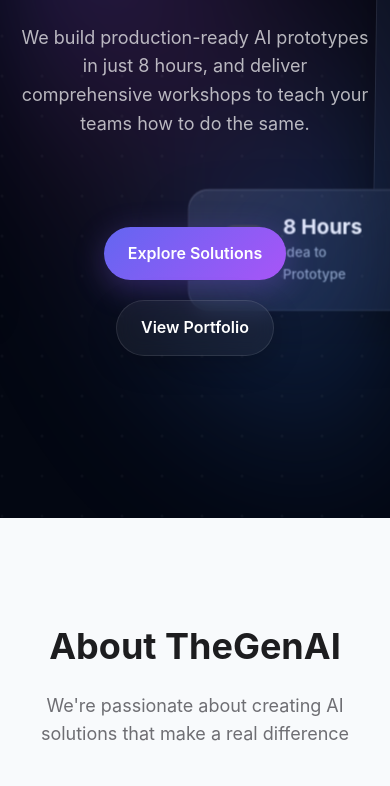
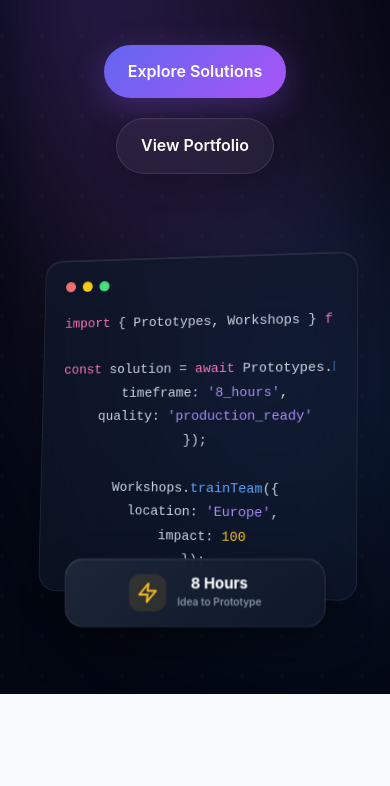
Before and after one commit to DKalachniuk/thegenai, a plain HTML site: page public/index.html in a window 390 px wide. Shown: the part 326-1112 px from the top of the page. Drawn offline with Linux system fonts and the light colour scheme; a web font is replaced by a local one.

Commit message:
refactoring home

```diff
--- a/public/index.html
+++ b/public/index.html
@@ -139,14 +139,15 @@
     <!-- Hero Section -->
     <section id="home" class="hero">
         <div class="hero-content">
+            <div class="hero-text">
                 <h1 class="hero-title" data-translate="hero.title">AI Solutions That Transform Business</h1>
-            <p class="hero-subtitle" data-translate="hero.subtitle">We create intelligent technology that empowers
-                businesses and individuals to achieve extraordinary results.</p>
+                <p class="hero-subtitle" data-translate="hero.subtitle">We build production-ready AI prototypes in just 8 hours, and deliver comprehensive workshops to teach your teams how to do the same.</p>
                 <div class="hero-buttons">
                     <a href="#services" class="btn btn-primary" data-translate="hero.btn.explore">Explore Solutions</a>
                     <a href="#portfolio" class="btn btn-secondary" data-translate="hero.btn.portfolio">View Portfolio</a>
                 </div>
             </div>
+
             <div class="hero-visual">
                 <div class="hero-bento">
                     <div class="bento-card main-code">
@@ -174,6 +175,7 @@ Workshops.<span class="token-function">trainTeam</span>({
                         <div class="stat-text">
                             <span class="stat-value">8 Hours</span>
                             <span class="stat-label">Idea to Prototype</span>
+                        </div>
                     </div>
                 </div>
             </div>
@@ -513,7 +515,7 @@ Workshops.<span class="token-function">trainTeam</span>({
     <script type="module">
         // Import the functions you need from the SDKs you need
         import { initializeApp } from "https://www.gstatic.com/firebasejs/12.3.0/firebase-app.js";
-        import { getAnalytics } from "https://www.gstatic.com/firebasejs/12.3.0/firebase-analytics.js";
+        import { getAnalytics, logEvent } from "https://www.gstatic.com/firebasejs/12.3.0/firebase-analytics.js";
         import { getFirestore, collection, addDoc, serverTimestamp } from "https://www.gstatic.com/firebasejs/12.3.0/firebase-firestore.js";
 
         // Your web app's Firebase configuration
@@ -535,6 +537,7 @@ Workshops.<span class="token-function">trainTeam</span>({
         // Make Firebase services globally available
         window.firebaseApp = app;
         window.analytics = analytics;
+        window.logEvent = logEvent;
         window.db = db;
         window.addDoc = addDoc;
         window.collection = collection;
--- a/public/styles.css
+++ b/public/styles.css
@@ -394,6 +394,7 @@ body {
     justify-content: center;
     align-items: center;
     position: relative;
+    width: 100%;
 }
 
 .ai-visualization {
@@ -1252,10 +1253,18 @@ section {
         background-color: #2563eb;
     }
 
+    .hero {
+        flex-direction: column;
+        justify-content: center;
+        padding-top: 140px;
+        gap: 40px;
+    }
+
     .hero-content {
         grid-template-columns: 1fr;
         gap: 40px;
         text-align: center;
+        width: 100%;
     }
 
     .hero-title {
@@ -1269,6 +1278,38 @@ section {
     .hero-buttons {
         justify-content: center;
         flex-wrap: wrap;
+    }
+
+    .hero-bento {
+        height: 380px;
+        transform: scale(0.9);
+        margin-top: 20px;
+        margin-bottom: 20px;
+    }
+
+    .floating-card {
+        right: 0;
+        left: 0;
+        margin: 0 auto;
+        bottom: -30px;
+        min-width: 200px;
+        max-width: 280px;
+        padding: 16px 20px;
+        gap: 12px;
+        justify-content: center;
+    }
+
+    .stat-icon {
+        width: 40px;
+        height: 40px;
+    }
+
+    .stat-value {
+        font-size: 16px;
+    }
+
+    .stat-label {
+        font-size: 11px;
     }
 
     .about-content {
--- a/public/translations.js
+++ b/public/translations.js
@@ -298,8 +298,8 @@ class TranslationManager {
         this.showLanguageNotification(lang);
 
         // Track language change with analytics
-        if (typeof analytics !== 'undefined') {
-            analytics.logEvent('language_change', {
+        if (typeof analytics !== 'undefined' && typeof window.logEvent !== 'undefined') {
+            window.logEvent(analytics, 'language_change', {
                 new_language: lang,
                 previous_language: this.currentLanguage
             });
```
Lines whose indentation alone changed are shown as unchanged.
